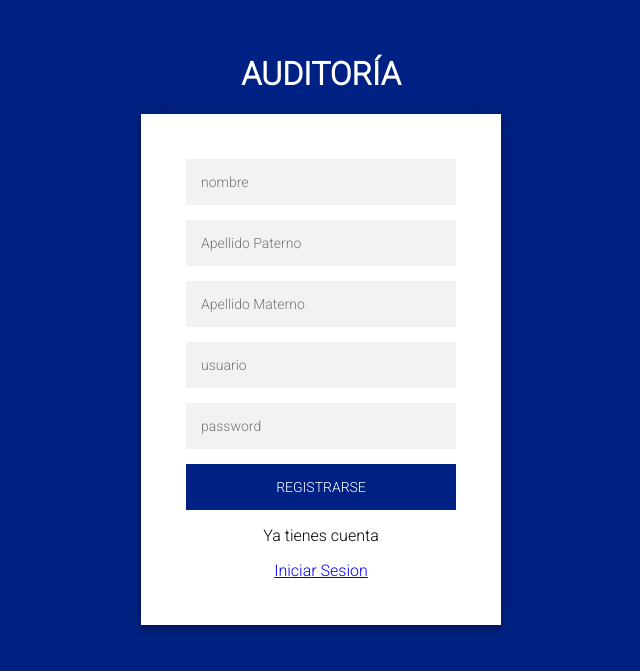
After one commit to felixaserna/si-au-aha, a PHP site: page /crearusuario.php in a window 1280 px wide. The commit adds this page. Shown: the top 671 px of the page, without its empty margins (319-959 px from the left). Run offline with PHP 8.4, Linux system fonts and the light colour scheme; some libraries are stand-ins or nearby versions.

Commit message:
Add files via upload

```diff
--- /dev/null
+++ b/crearusuario.php
@@ -0,0 +1,40 @@
+<!DOCTYPE html>
+<html lang="en">
+<head>
+  <meta charset="UTF-8">
+  <meta name="viewport" content="width=device-width, initial-scale=1.0">
+  <title>Inicio de sesión</title>
+  <link rel="stylesheet" href="estlilo.css">
+  <link href="https://cdnjs.cloudflare.com/ajax/libs/limonte-sweetalert2/7.8.0/sweetalert2.min.css" rel="stylesheet" />
+ <link rel="stylesheet" href="https://cdnjs.cloudflare.com/ajax/libs/limonte-sweetalert2/6.11.0/sweetalert2.css"/>
+   <script src="https://code.jquery.com/jquery-3.2.1.min.js"></script>
+   <script src="https://cdnjs.cloudflare.com/ajax/libs/limonte-sweetalert2/6.11.0/sweetalert2.js"></script>
+</head>
+<body>
+  <div class="login-page">
+    <div class="">
+      <h1 class="empresa2">AUDITORÍA</h1>
+    </div>
+    <div class="form">
+      <form action="datos.php" method="POST" class="login-form">
+      <input type="text" name="nombre" placeholder="nombre" required>
+        <br>
+        <input type="text" name="apellidop" placeholder="Apellido Paterno" required>
+        <br>
+        <input type="text" name="apellidom" placeholder="Apellido Materno" required>
+        <br>
+
+      <input type="text" name="usuario" placeholder="usuario" required>
+        <br>
+        <input type="text" name="password" placeholder="password" required>
+        <br>
+
+        <button type="sumbit" >Registrarse</button>
+        <p>Ya tienes cuenta</p>
+        <a href="loginaspec.php">Iniciar Sesion</a>
+      </form>
+    </div>
+  </div>
+
+</body>
+</html>
--- /dev/null
+++ b/estlilo.css
@@ -0,0 +1,138 @@
+@import url(https://fonts.googleapis.com/css?family=Roboto:300);
+
+.login-page {
+    width: 360px;
+    padding: 2% 0 0;
+    margin: auto;
+}
+
+.form {
+    position: relative;
+    z-index: 1;
+    background: #FFFFFF;
+    max-width: 360px;
+    margin: 0 auto 100px;
+    padding: 45px;
+    text-align: center;
+    box-shadow: 0 0 20px 0 rgba(0, 0, 0, 0.2), 0 5px 5px 0 rgba(0, 0, 0, 0.24);
+}
+
+.form input {
+    font-family: "Roboto", sans-serif;
+    outline: 0;
+    background: #f2f2f2;
+    width: 100%;
+    border: 0;
+    margin: 0 0 15px;
+    padding: 15px;
+    box-sizing: border-box;
+    font-size: 14px;
+}
+
+.form button {
+    font-family: "Roboto", sans-serif;
+    text-transform: uppercase;
+    outline: 0;
+    background: #002184;
+    width: 100%;
+    border: 0;
+    padding: 15px;
+    color: #FFFFFF;
+    font-size: 14px;
+    -webkit-transition: all 0.3 ease;
+    transition: all 0.3 ease;
+    cursor: pointer;
+}
+
+.form button:hover,
+.form button:active,
+.form button:focus {
+    background: #001555;
+}
+
+.form .message {
+    margin: 15px 0 0;
+    color: #b3b3b3;
+    font-size: 12px;
+}
+
+.form .message a {
+    color: #4CAF50;
+    text-decoration: none;
+}
+
+.form .register-form {
+    display: none;
+}
+
+.container {
+    position: relative;
+    z-index: 1;
+    max-width: 300px;
+    margin: 0 auto;
+}
+
+.container:before,
+.container:after {
+    content: "";
+    display: block;
+    clear: both;
+}
+
+.container .info {
+    margin: 50px auto;
+    text-align: center;
+}
+
+.container .info h1 {
+    margin: 0 0 15px;
+    padding: 0;
+    font-size: 36px;
+    font-weight: 300;
+    color: #1a1a1a;
+}
+
+.container .info span {
+    color: #4d4d4d;
+    font-size: 12px;
+}
+
+.container .info span a {
+    color: #000000;
+    text-decoration: none;
+}
+
+.container .info span .fa {
+    color: #EF3B3A;
+}
+
+body {
+    background: #002184;
+    font-family: "Roboto", sans-serif;
+    -webkit-font-smoothing: antialiased;
+    -moz-osx-font-smoothing: grayscale;
+}
+
+.empresa {
+    text-align: center;
+    color: #000000;
+}
+
+.empresa2 {
+    text-align: center;
+    color: #FFFFFF;
+}
+
+.empresaName{
+    text-align: center;
+    color: #FFFFFF;
+}
+
+#perfil{
+    background-color: grey;
+    width: 20em;
+    height: 3em;
+}
+#op{
+    background-color: #dddddd;
+}
```
Also changed, not shown: conexion.php (added, +8 -0 lines), datos.php (added, +93 -0 lines), index.php (+16 -1 lines), validar.php (added, +54 -0 lines).
